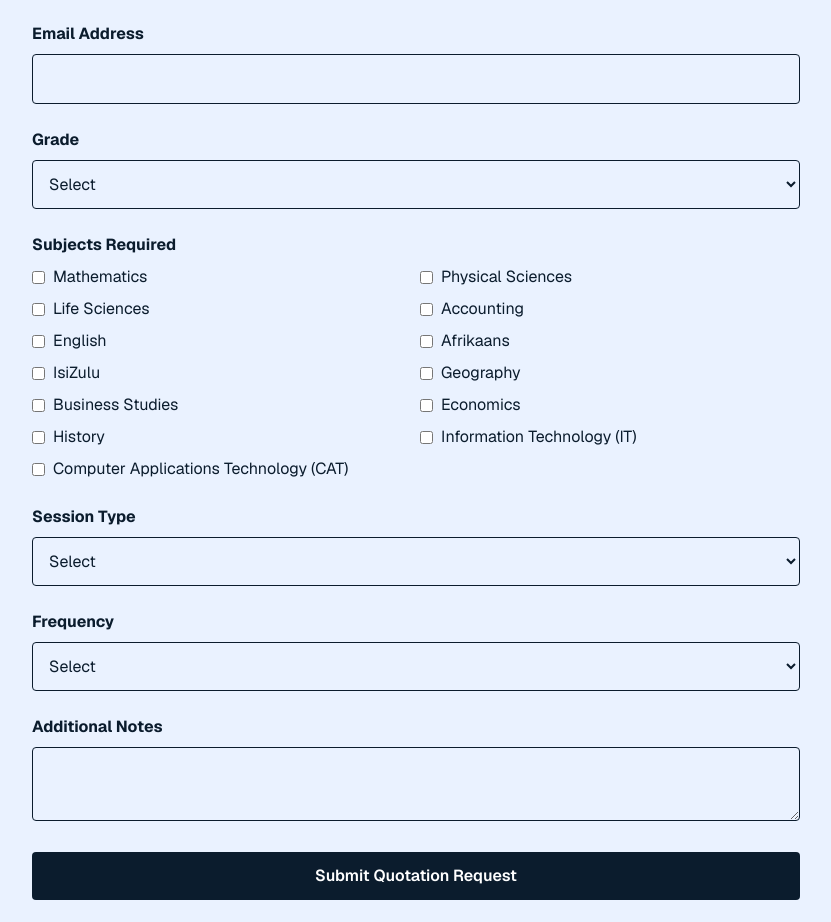
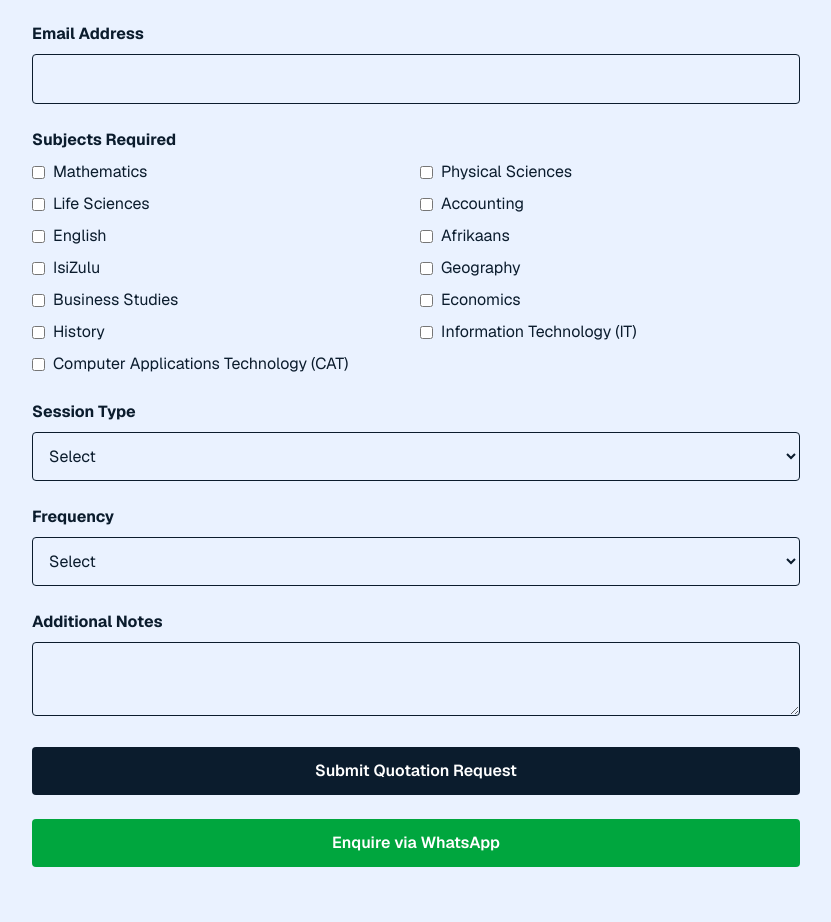
Before and after one commit to sholucholdings-hash/sholuc-education, a Next.js app: page / in a window 1280 px wide. Shown: the part 2089-3011 px from the top of the page, without its empty margins (224-1055 px from the left). Built offline with nearby package versions, Linux system fonts and the light colour scheme.

Commit message:
Corrected institutional form with contact + checkboxes

```diff
--- a/app/page.tsx
+++ b/app/page.tsx
@@ -30,7 +30,7 @@ export default function Home() {
     const form = e.currentTarget;
     const formData = new FormData(form);
 
-    const selectedSubjects = formData.getAll("subjects").join(", ");
+    const selectedSubjects = formData.getAll("subjects");
 
     const data = {
       applicant: formData.get("applicant"),
@@ -42,7 +42,7 @@ export default function Home() {
       grade: formData.get("grade"),
       session: formData.get("session"),
       frequency: formData.get("frequency"),
-      subjects: selectedSubjects,
+      subjects: selectedSubjects.join(", "),
       notes: formData.get("notes"),
     };
 
@@ -96,7 +96,6 @@ Notes: ${formData.get("notes") || "None"}
           Nationwide Online Excellence. Institutional Partnerships.
         </p>
 
-        {/* CTA BUTTON */}
         <a
           href="#quotation"
           className="bg-[#C6A34E] text-black px-8 py-4 rounded-xl font-semibold hover:bg-[#b8923f] transition"
@@ -136,7 +135,7 @@ Notes: ${formData.get("notes") || "None"}
         </div>
       </section>
 
-      {/* SUBJECTS */}
+      {/* SUBJECTS DISPLAY */}
       <section className="bg-[#111C2A] py-20 px-6 text-center">
         <h2 className="text-4xl font-bold mb-12">Subjects Offered</h2>
         <div className="grid md:grid-cols-3 gap-6 max-w-5xl mx-auto">
@@ -184,7 +183,7 @@ Notes: ${formData.get("notes") || "None"}
 
           <div>
             <label className="font-bold block mb-2">Email Address</label>
-            <input name="email" type="email" required className="w-full p-3 rounded border" />
+            <input type="email" name="email" required className="w-full p-3 rounded border" />
           </div>
 
           {(applicantType === "School" ||
@@ -195,7 +194,6 @@ Notes: ${formData.get("notes") || "None"}
                 <label className="font-bold block mb-2">Organisation Name</label>
                 <input name="organisation" required className="w-full p-3 rounded border" />
               </div>
-
               <div>
                 <label className="font-bold block mb-2">Role</label>
                 <select name="role" required className="w-full p-3 rounded border">
@@ -208,19 +206,6 @@ Notes: ${formData.get("notes") || "None"}
               </div>
             </>
           )}
-
-          <div>
-            <label className="font-bold block mb-2">Grade</label>
-            <select name="grade" required className="w-full p-3 rounded border">
-              <option value="">Select</option>
-              <option>Grade 8</option>
-              <option>Grade 9</option>
-              <option>Grade 10</option>
-              <option>Grade 11</option>
-              <option>Grade 12</option>
-              <option>Mixed Grades / Large Group</option>
-            </select>
-          </div>
 
           <div>
             <label className="font-bold block mb-2">Subjects Required</label>
```
